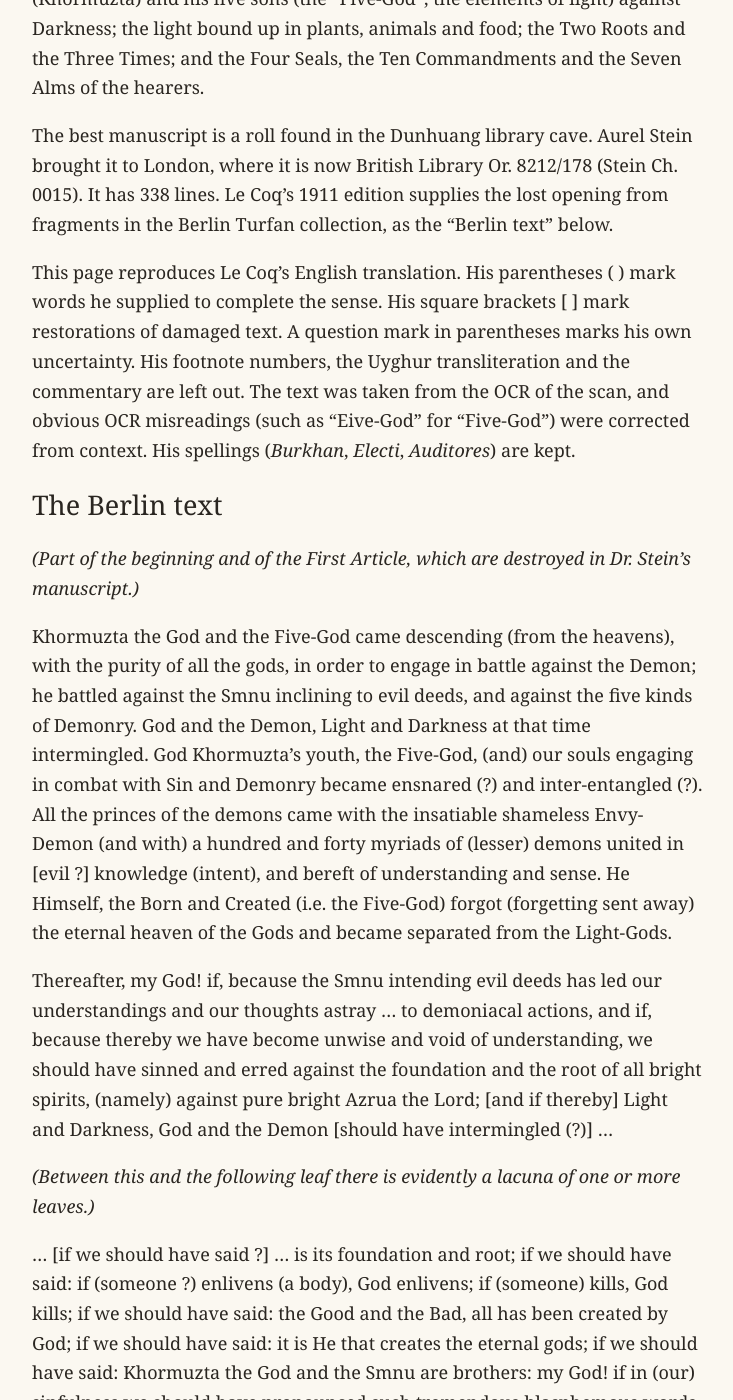
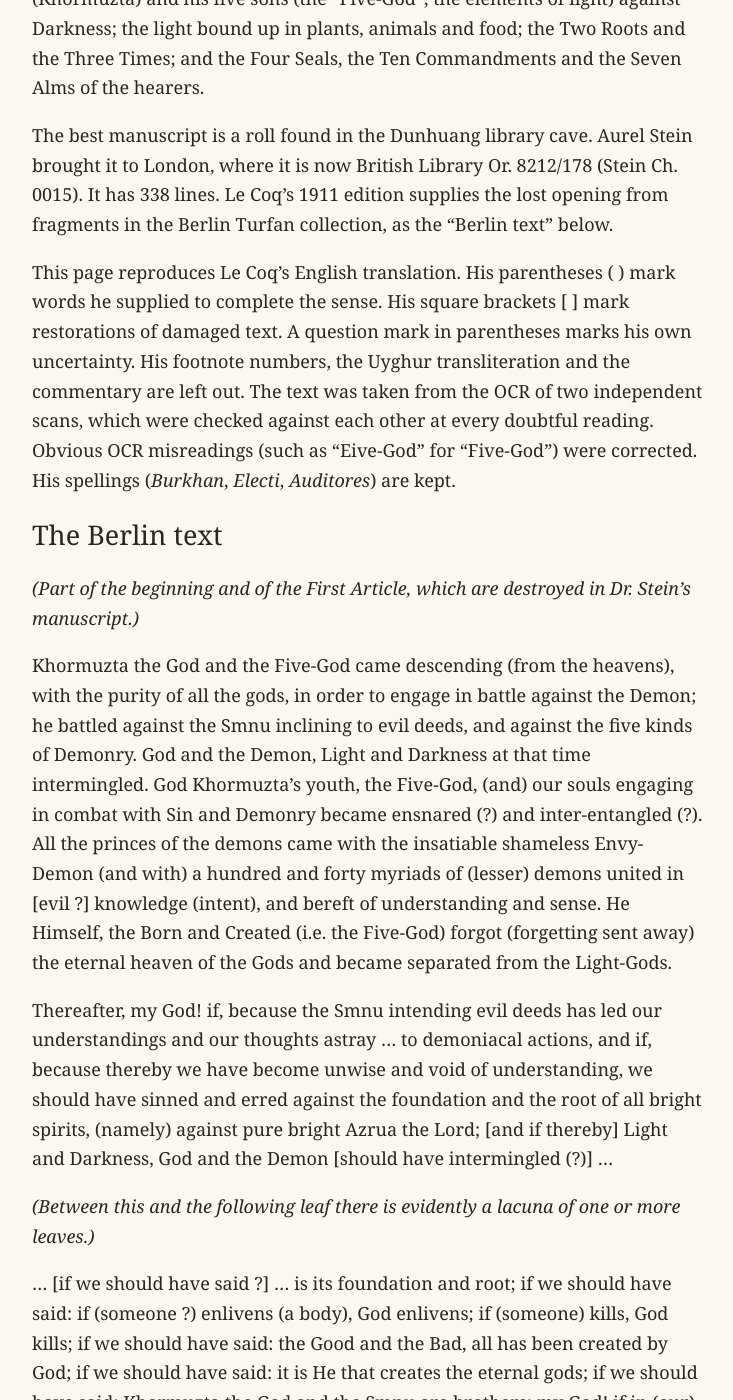
Before and after one commit to EmmaLeonhart/manichaean-scripture-compendium, a Jekyll site: the page built from docs/texts/xwastwanift.md, in a window 1280 px wide and 1400 px high, scrolled down 576 px. Shown: the whole window, without its empty margins (272-1005 px from the left). Built offline with Jekyll 4.4.1, drawn with Linux system fonts in a browser that asks for light colours; some of the changed text lies outside the part shown.

Commit message:
Proofread Xwastwanift against a second scan
Co-Authored-By: Claude Opus 5.5 <noreply@anthropic.com>
Claude-Session: https://claude.ai/code/session_01UbDUcUErs4YiTmKVvLzSHG

```diff
--- a/docs/texts/xwastwanift.md
+++ b/docs/texts/xwastwanift.md
@@ -30,8 +30,9 @@ This page reproduces Le Coq's English translation. His parentheses
 ( ) mark words he supplied to complete the sense. His square brackets [ ]
 mark restorations of damaged text. A question mark in parentheses marks his
 own uncertainty. His footnote numbers, the Uyghur transliteration and the
-commentary are left out. The text was taken from the OCR of the scan, and obvious OCR misreadings
-(such as "Eive-God" for "Five-God") were corrected from context. His spellings (*Burkhan*, *Electi*,
+commentary are left out. The text was taken from the OCR of two independent scans, which were
+checked against each other at every doubtful reading. Obvious OCR
+misreadings (such as "Eive-God" for "Five-God") were corrected. His spellings (*Burkhan*, *Electi*,
 *Auditores*) are kept.
 
 ## The Berlin text
@@ -71,7 +72,7 @@ through our having unwittingly become false to God, and if thus we should
 have sinned this unforgivable sin: my God! now I, Raimast Farzind, I repent!
 I pray, cleaning myself from sin: *Manastar hirza!* (My sin remit!)
 
-*Qutluγ …* (the line is damaged)
+*Qutluγ pads* …
 
 ## Dr. Stein's text
 
@@ -309,5 +310,5 @@ in the sleeves of a long coat.*
   precepts), *yimki* (the annual liturgical gatherings) and *vosanti* (the
   fast) are technical terms. Le Coq leaves them untranslated, and so does
   this page.
-- **The scan used** is the Digital Library of India copy on archive.org
-  (`in.ernet.dli.2015.22292`).
+- **The scans used** are two Digital Library of India copies on archive.org
+  (`in.ernet.dli.2015.22292` and `dli.ministry.15623`).
```
Also changed, not shown: devlog.md (+4 -0 lines), queue.md (+0 -4 lines).
